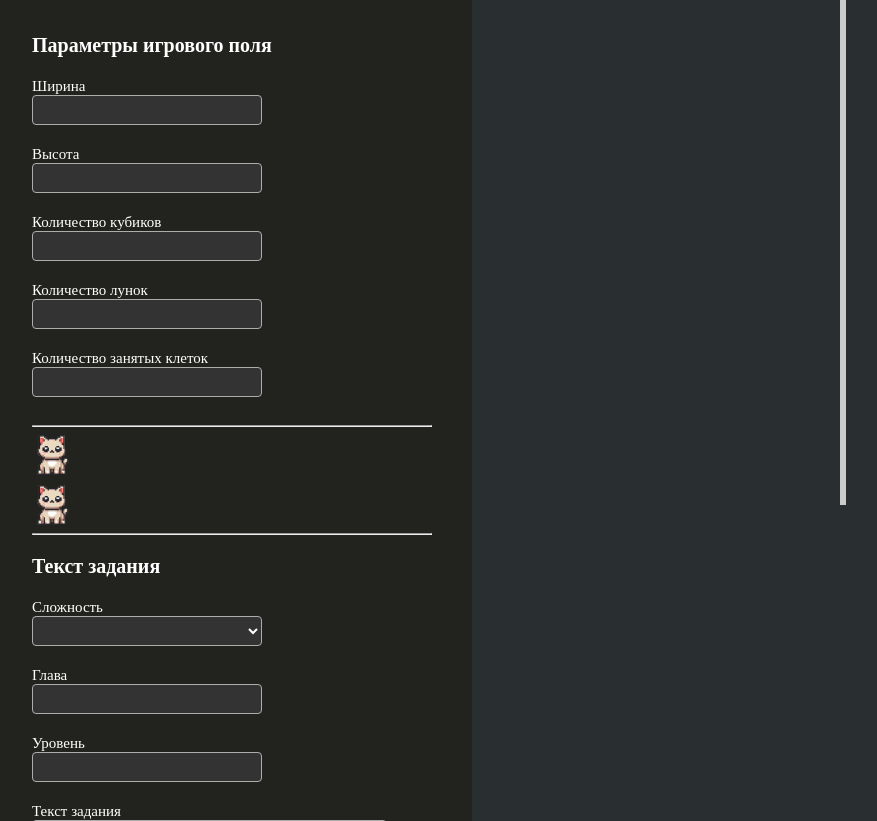
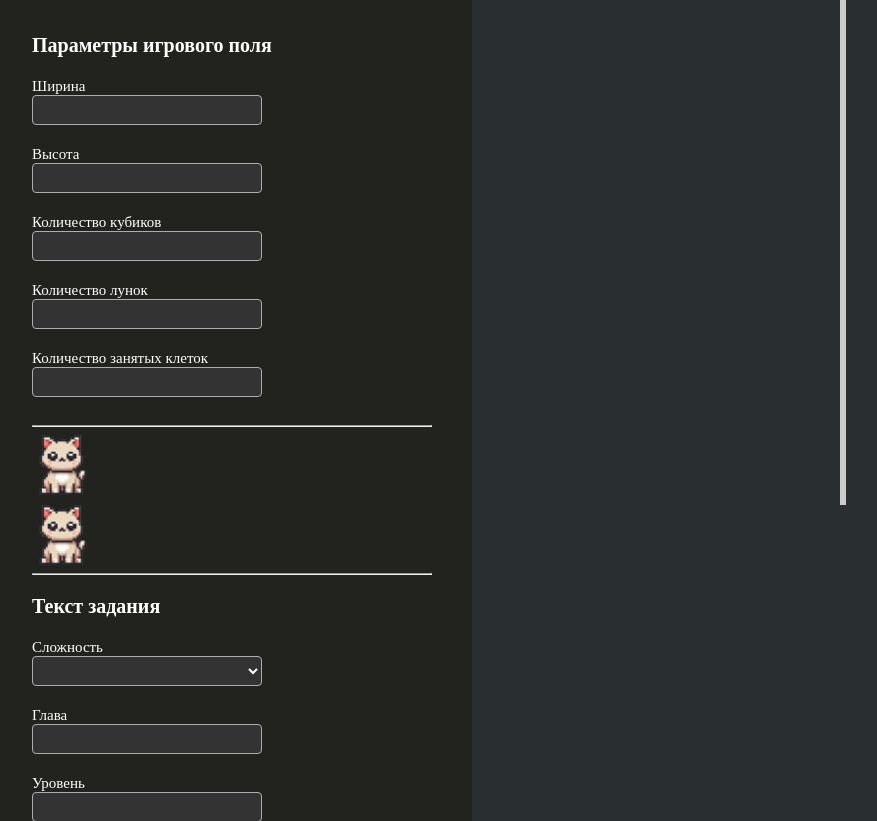
Before and after one commit to ilgorpy/kidcode, a Django app: page /constructor/ in a window 1280 px wide. Shown: the part 148-969 px from the top of the page, without its empty margins (8-885 px from the left). Run offline with Django 5.2, Linux system fonts and the light colour scheme.

Commit message:
fixed size of templates

```diff
--- a/kidcode/mainapp/static/mainapp/css/styles.css
+++ b/kidcode/mainapp/static/mainapp/css/styles.css
@@ -605,7 +605,7 @@ form.settings h1{
   gap: 10px;
 }
 .template {
-  width: 40px;
-  height: 40px;
+  width: 60px;
+  height: 60px;
   cursor: grab;
 }
```
